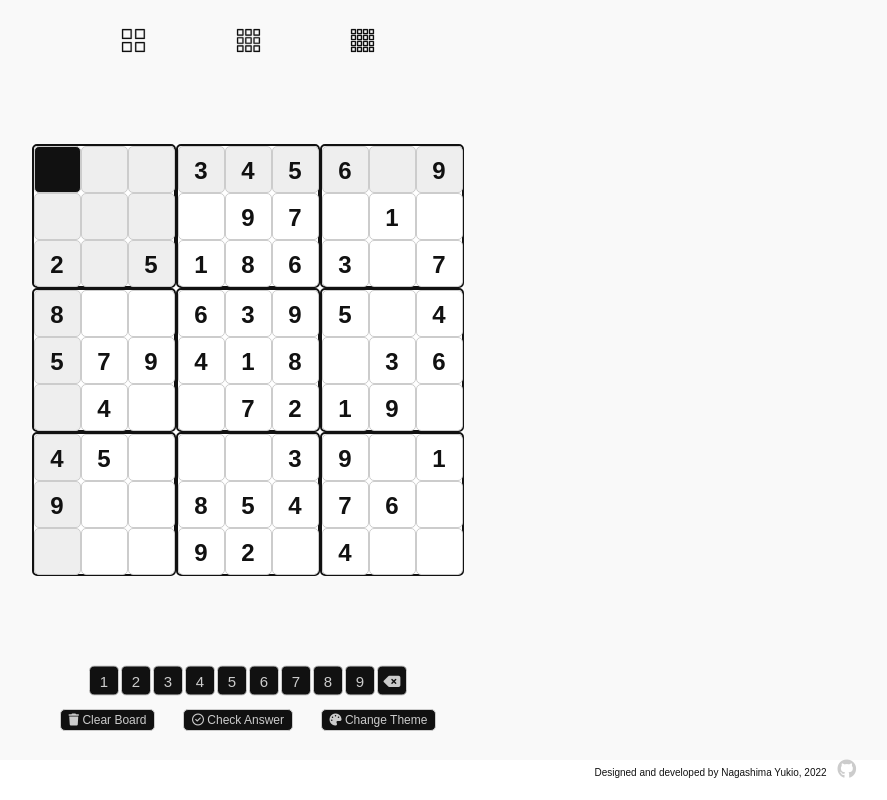
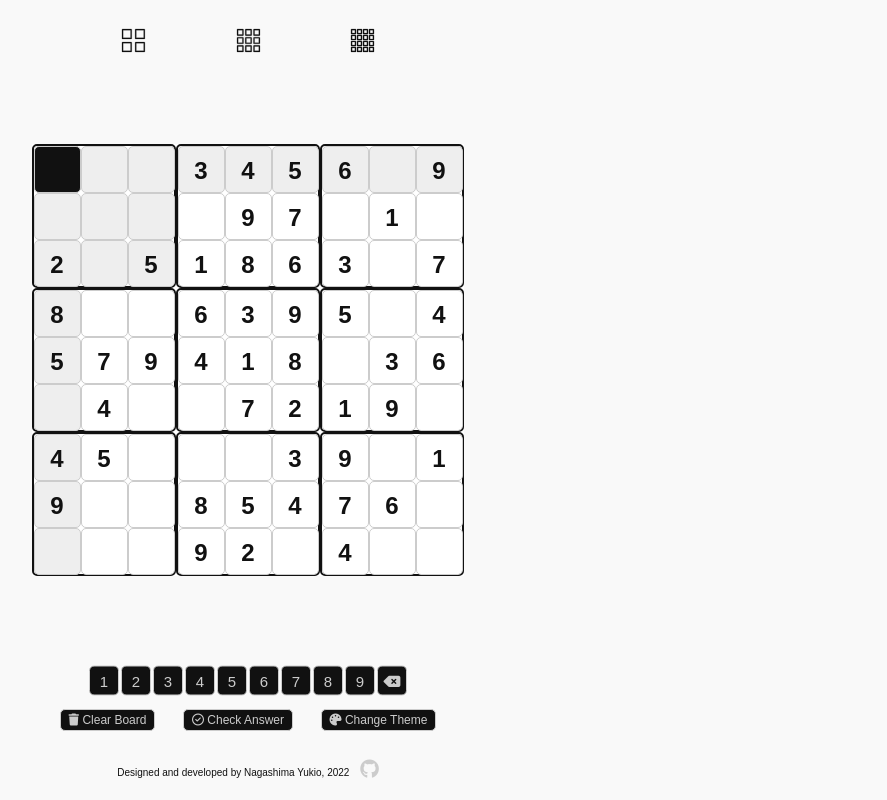
Before and after one commit to mauricyukio/prettySudoku, a plain HTML site: page index.html in a window 1280 px wide. Shown: the whole page, without its empty margins (392-1279 px from the left). Drawn offline with Linux system fonts and the light colour scheme.

Commit message:
Update style.css

```diff
--- a/style.css
+++ b/style.css
@@ -81,7 +81,7 @@ svg:hover {
 }
 
 main {
-  height: 85vh;
+  height: 90vh;
   background-color: var(--background);
 }
 
@@ -347,6 +347,7 @@ footer {
   position: fixed;
   right: 0;
   bottom: 0;
+  width: 100vw;
   height: 5vh;
   background-color: transparent;
   text-align: right;
```
